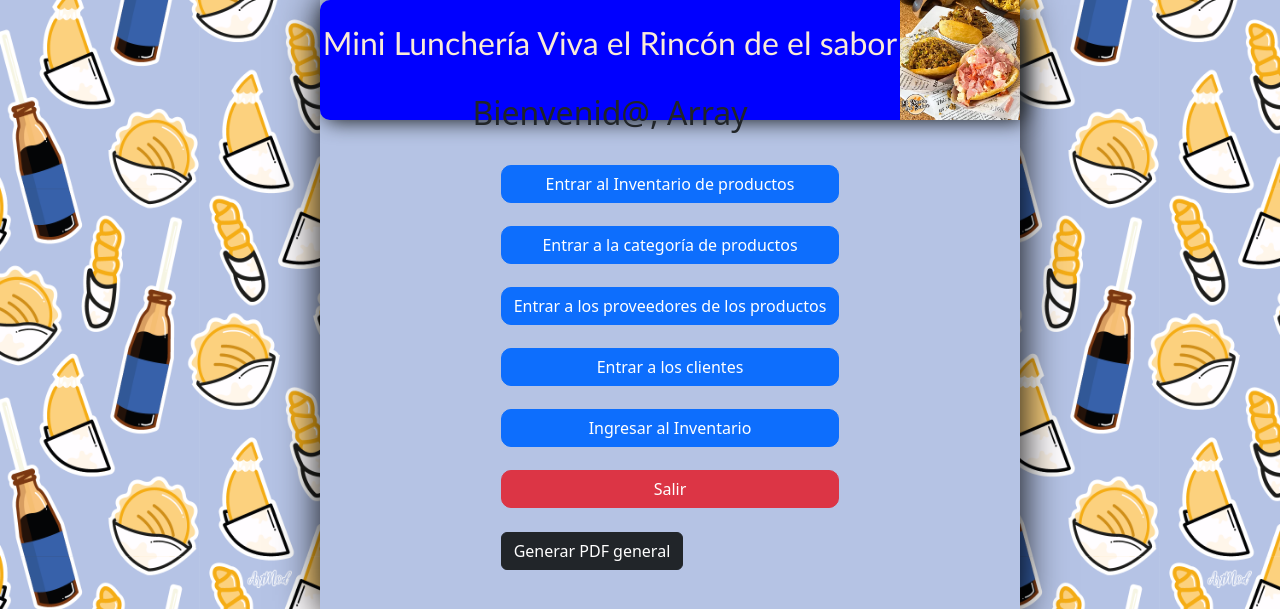
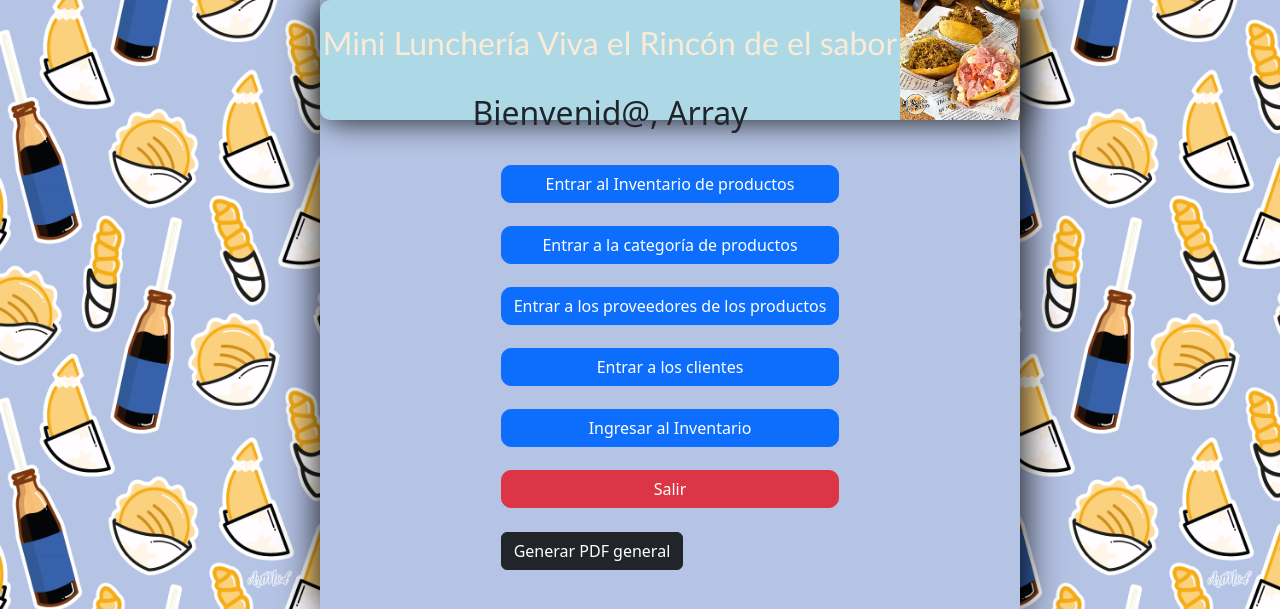
Before and after one commit to Vahp04/Proyecto-INU-, a PHP site: page /views/menu.php in a window 1280 px wide. Shown: the top 609 px of the page. Run offline with PHP 8.4, Linux system fonts and the light colour scheme; a user stored in the database is signed in.

Commit message:
Agregando cambios en la rama nueva

```diff
--- a/PHPpp/views/menu.php
+++ b/PHPpp/views/menu.php
@@ -24,9 +24,9 @@
         position:absolute;
         width: 700px;
         height: 120px;
-       background-color: blue;
+       background-color: lightblue;
        border-radius: 10px;
-       box-shadow: 5px 2px 20px;
+       box-shadow: 5px 2px 30px;
     }
 
         .menu-content {
```
